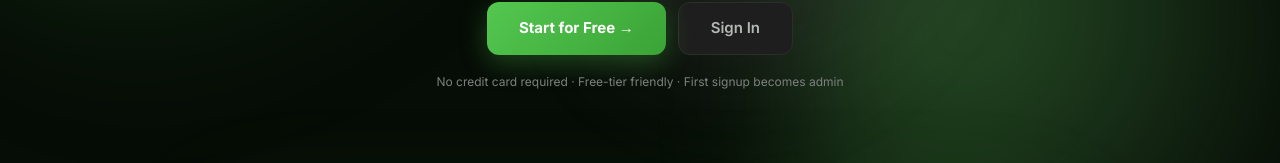
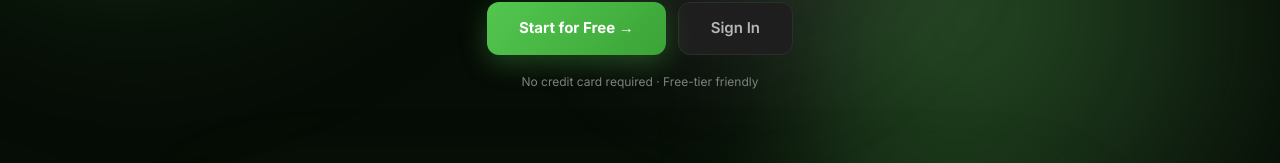
Before and after one commit to Pushkarpant/Rag-Dashboard, a React (Vite) app in the folder frontend/: page / in a window 1280 px wide. Shown: the part 511-674 px from the top of the page. Built offline with nearby package versions, Linux system fonts and the light colour scheme; no server answers.

Commit message:
frontend fix

```diff
--- a/frontend/src/pages/Landing.tsx
+++ b/frontend/src/pages/Landing.tsx
@@ -162,7 +162,7 @@ export default function Landing() {
 
             <p style={{ color: "var(--text-dim)", fontSize: 12, marginTop: 18,
               animation: "fadeUp .6s .4s ease both" }}>
-              No credit card required · Free-tier friendly · First signup becomes admin
+              No credit card required · Free-tier friendly
             </p>
           </div>
         </section>
```
